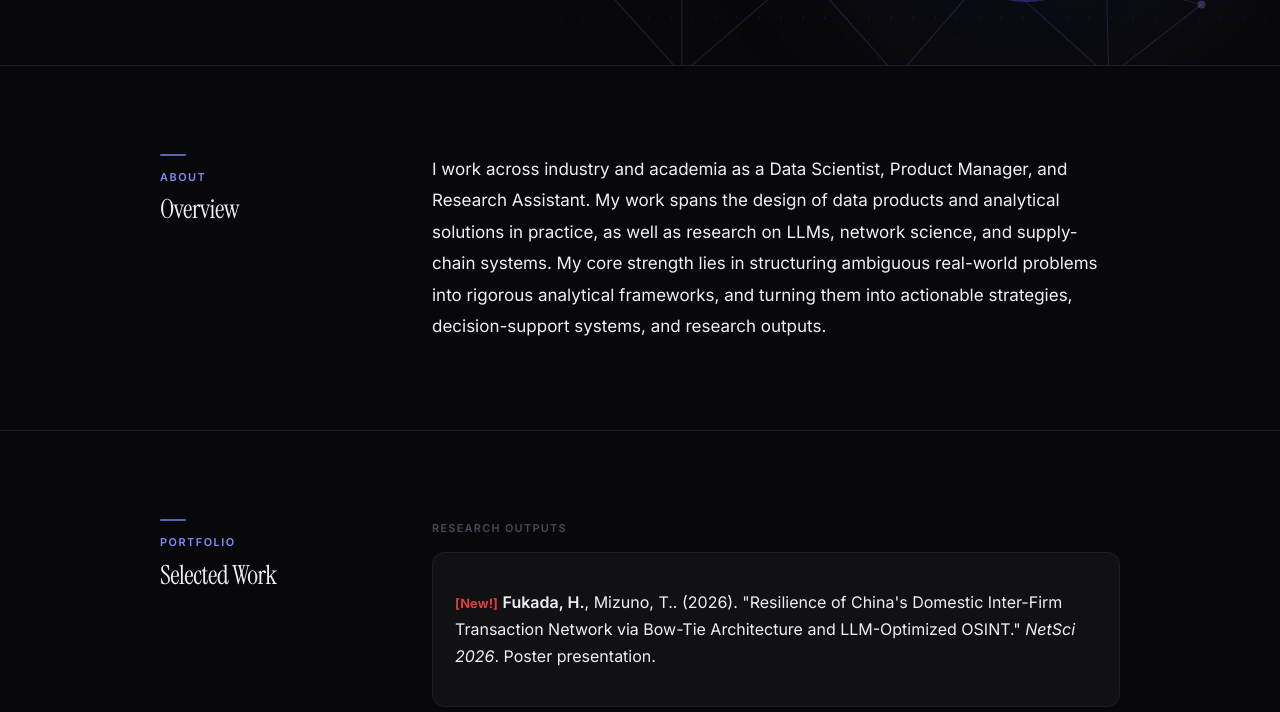
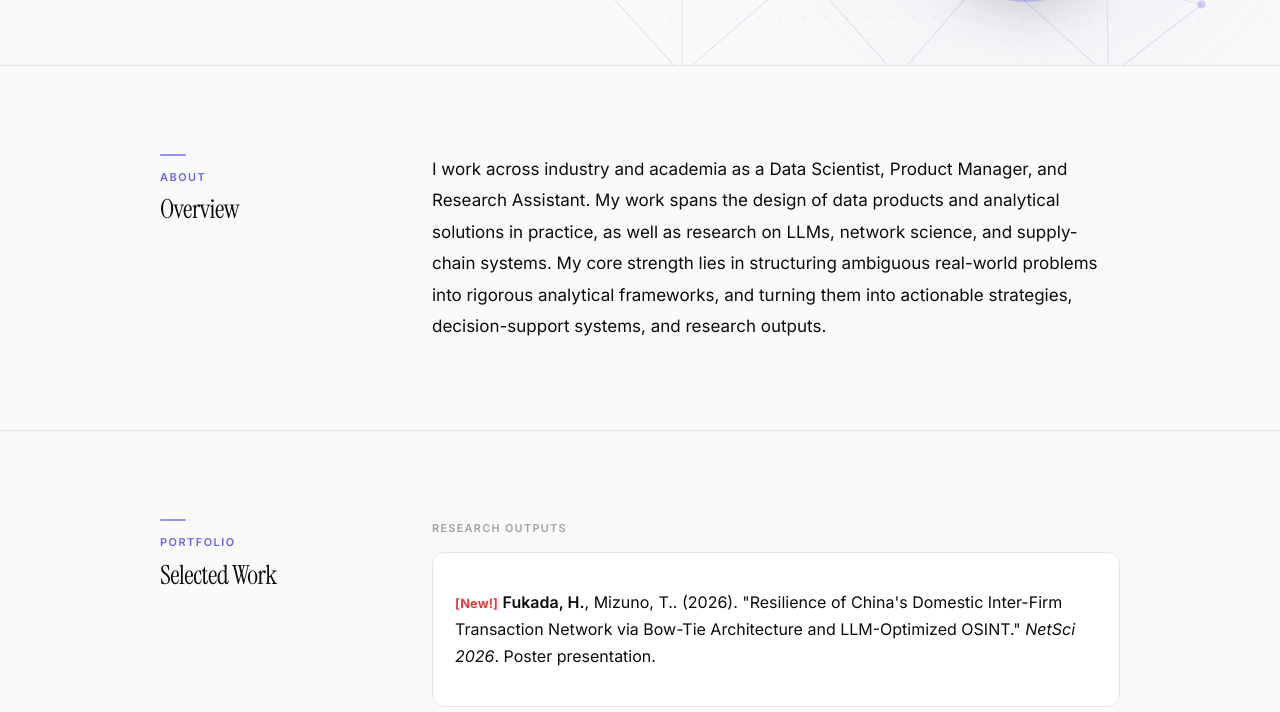
Before and after one commit to Cabocha-hlw/hirotofukada.github.io, a plain HTML site: page index.html in a window 1280 px wide. Shown: the part 337-1049 px from the top of the page. Drawn offline with Linux system fonts and the dark colour scheme.

Commit message:
ライトモードに変更

```diff
--- a/style.css
+++ b/style.css
@@ -18,23 +18,6 @@
   --radius: 12px;
   --shadow: 0 1px 2px rgba(0,0,0,0.04), 0 8px 24px rgba(0,0,0,0.06);
   --shadow-hover: 0 4px 6px rgba(0,0,0,0.04), 0 16px 40px rgba(99,102,241,0.12);
-}
-
-@media (prefers-color-scheme: dark) {
-  :root {
-    --bg: #08080a;
-    --surface: #111113;
-    --surface-2: #1c1c1f;
-    --text: #f0f0f2;
-    --text-2: #9898a6;
-    --muted: #4a4a56;
-    --line: #1e1e22;
-    --accent: #818cf8;
-    --accent-2: #a78bfa;
-    --accent-bg: rgba(129, 140, 248, 0.09);
-    --shadow: 0 1px 2px rgba(0,0,0,0.4), 0 8px 24px rgba(0,0,0,0.3);
-    --shadow-hover: 0 4px 6px rgba(0,0,0,0.3), 0 16px 40px rgba(129,140,248,0.15);
-  }
 }
 
 /* ── Reset & Base ─────────────────────────────────────────────── */
@@ -83,10 +66,6 @@ a:hover { opacity: 0.75; }
   -webkit-backdrop-filter: blur(20px) saturate(180%);
   border-bottom: 1px solid var(--line);
   padding: 0.8rem 0;
-}
-
-@media (prefers-color-scheme: dark) {
-  .site-header { background: rgba(8, 8, 10, 0.8); }
 }
 
 .header-inner {
```
